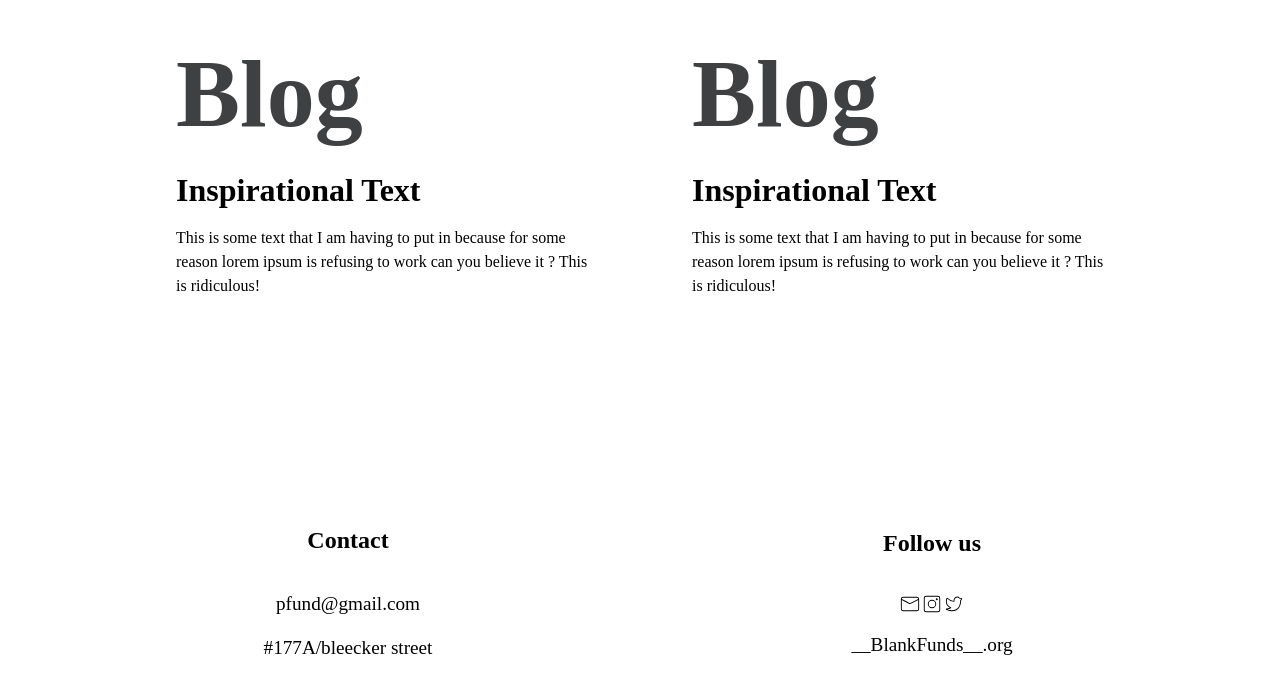
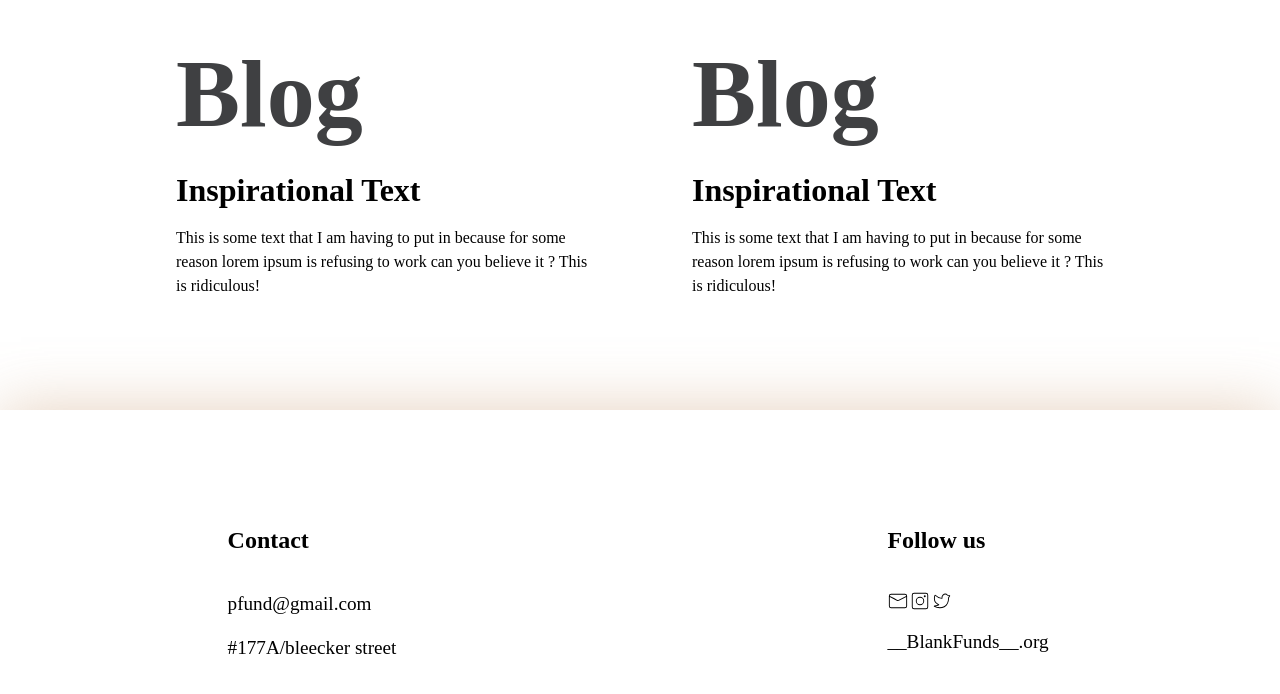
Before and after one commit to PranavKrishnan007/code_with_consequence_UI, a Next.js app in the folder blank_funds/: page / in a window 1280 px wide. Shown: the part 3360-4054 px from the top of the page. Built offline with nearby package versions, Linux system fonts and the light colour scheme.

Commit message:
footer shadow added

```diff
--- a/blank_funds/components/Landing/Footer.js
+++ b/blank_funds/components/Landing/Footer.js
@@ -4,6 +4,8 @@ import styles from "styles/Footer.module.css"
 
 export default function Footer() {
     return (
+        <div className="dropShadow-2xl">
+            {/* this is custom CSS not tailwind CHILL ! */}
             <div className={styles.container}>
                 <div className={styles.grid}>
                     <div className={styles.item}>
@@ -22,6 +24,6 @@ export default function Footer() {
                     </div>
                 </div>
             </div>
-
+        </div>
     );
 }
--- a/blank_funds/pages/index.js
+++ b/blank_funds/pages/index.js
@@ -16,8 +16,8 @@ export default function Home() {
         <AboutSection />
         <Achievements />
         <Block/>
-        <Footer/>
       </div>
+      <Footer/>
     </div>
   );
 }
--- a/blank_funds/styles/Block.module.css
+++ b/blank_funds/styles/Block.module.css
@@ -19,7 +19,7 @@
 
 .block {
     display: flex;
-    justify-content: center;
+    justify-content: start;
     flex-direction: column;
     padding: 2rem;
 }
--- a/blank_funds/styles/Footer.module.css
+++ b/blank_funds/styles/Footer.module.css
@@ -1,11 +1,12 @@
 .container {
     padding-top: 5rem;
+    ;
 }
 
 .grid {
     display: grid;
     grid-template-columns: 1fr;
-    gap: 1rem;
+    gap: 2rem;
     justify-items: center;
 }
 
@@ -18,14 +19,14 @@
 .item {
     display: flex;
     flex-direction: column;
-    align-items: center;
-    justify-content: center;
+    align-items: start;
+    justify-content: start;
     padding: 2rem;
     background-color: var(--footer-bg);
     color: var(--footer-text);
     box-shadow: var(--shadow);
     border-radius: var(--border-radius);
-    text-align: center;
+    text-align: left;
 }
 
 .item span {
@@ -39,7 +40,6 @@
     font-size: 1.2rem;
     font-weight: normal;
     line-height: 1.5;
-    color: var(--footer-text);
 }
 
 .item .flex {
```
Lines whose indentation alone changed are shown as unchanged.
